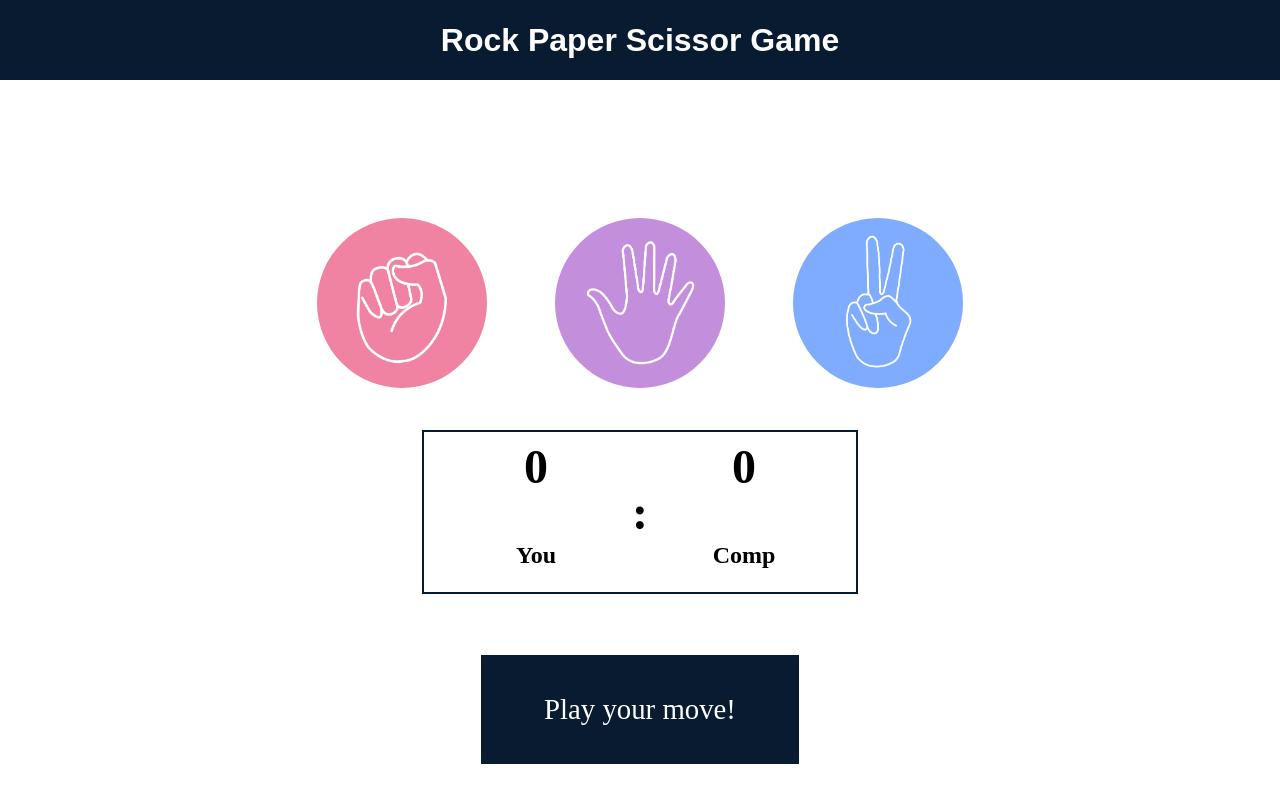
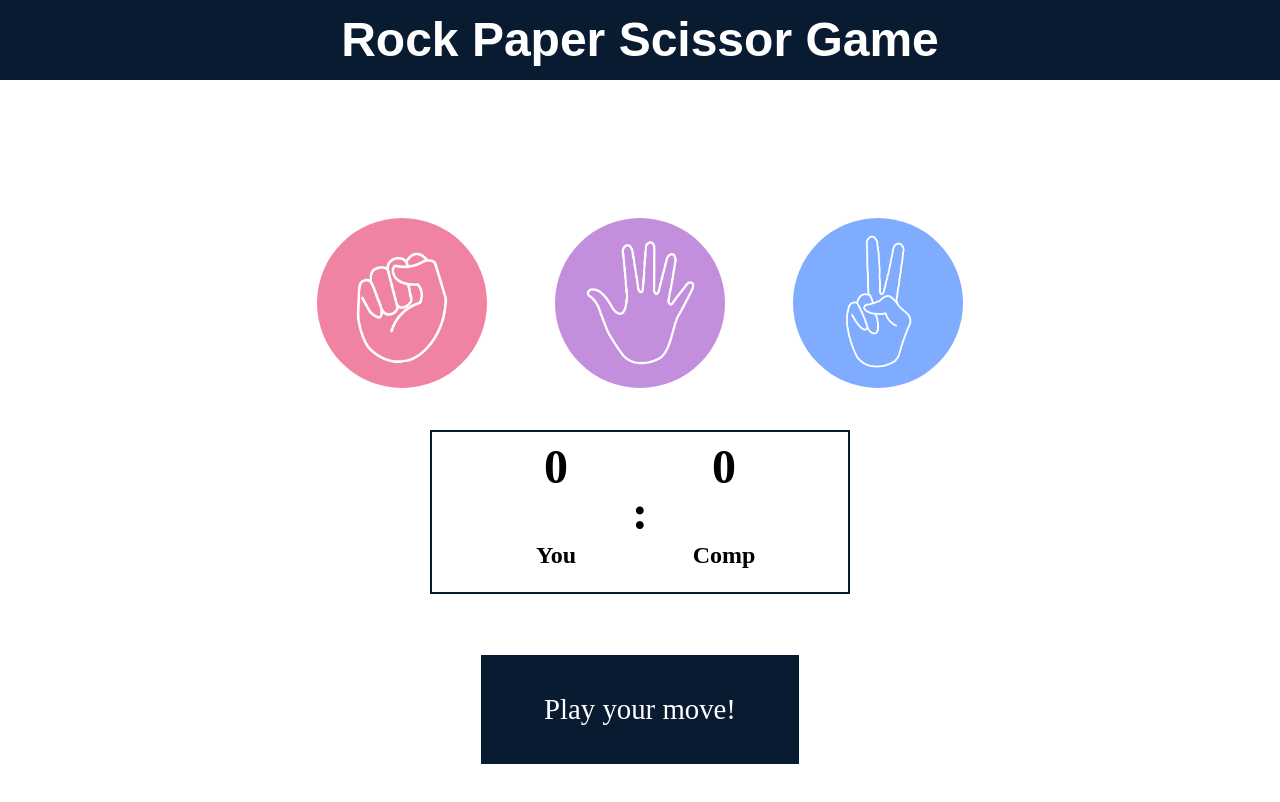
Before and after one commit to iimran-dev7/Stone-paper-game, a plain HTML site: page index.html in a window 1280 px wide. Both pictures are taken after a click on the button "Start Game". Drawn offline with Linux system fonts and the light colour scheme.

Commit message:
updated style

```diff
--- a/style.css
+++ b/style.css
@@ -131,7 +131,7 @@ transition: opacity 0.5s ease; /* Adjust duration as needed */
   height: 5rem;
   text-align: center;
   line-height: 5rem;
-  font-size: 2rem;
+  font-size: 3rem;
   font-family: Arial, sans-serif;
   z-index: 1000;
   margin: 0;
@@ -177,11 +177,11 @@ transition: opacity 0.5s ease; /* Adjust duration as needed */
   align-items: center;
   font-size: 2rem;
   border: 2px solid #081b31;
-  height: 8rem;
-  width: 25rem;
+  height: 4rem;
+  width: 20rem;
   margin: 2rem auto;
   text-align: center;
-  padding: 1rem;
+  padding: 3rem;
   position: relative;
 }
 
```
